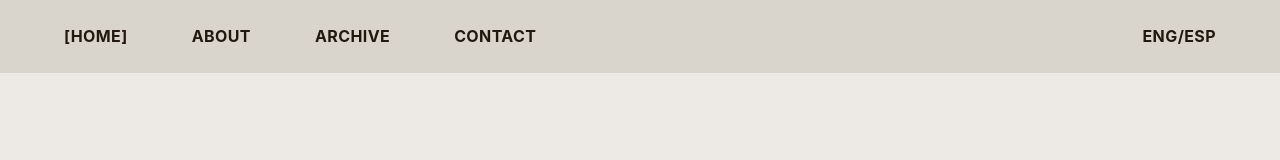
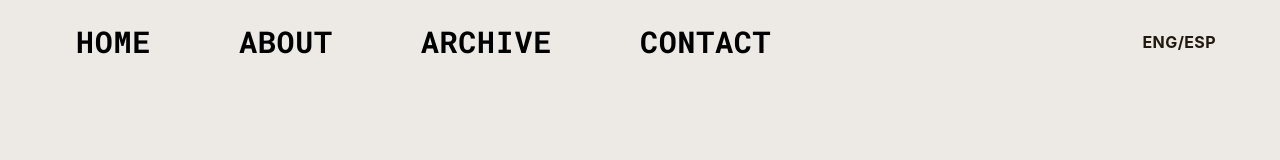
Before and after one commit to thek3yboard/tomayo-portfolio, a Next.js app: page / in a window 1280 px wide. Shown: the top 160 px of the page. Built offline with nearby package versions, Linux system fonts and the light colour scheme.

Commit message:
feat: diseño hover botones + scroll smooth

```diff
--- a/components/navigation.tsx
+++ b/components/navigation.tsx
@@ -30,24 +30,28 @@ export function Navigation() {
   const scrollToSection = (sectionId: string) => {
     const element = document.getElementById(sectionId)
     if (element) {
-      element.scrollIntoView({ behavior: "smooth" })
+      const yOffset = -80
+      const y = element.getBoundingClientRect().top + window.scrollY + yOffset
+
+      window.scrollTo({ top: y, behavior: "smooth" })
     }
   }
 
   const NavLink = ({ id, label }: { id: string; label: string }) => {
-    const isActive = activeSection === id
     return (
       <button
         onClick={() => scrollToSection(id)}
-        className="text-base font-bold tracking-wide hover:opacity-70 transition-opacity uppercase"
+        className="relative px-3 text-black transition tracking-wide uppercase font-mono text-3xl font-bold"
       >
-        {isActive ? `[${label}]` : label}
+        <span className="before:absolute before:left-[-5] before:opacity-0 before:content-['['] after:absolute after:right-[-5] after:opacity-0 after:content-[']'] hover:before:opacity-100 hover:after:opacity-100 hover:before:translate-x-0 hover:after:translate-x-0 before:-translate-x-1 after:translate-x-1 transition-all duration-200">
+          {label}
+        </span>
       </button>
     )
   }
 
   return (
-    <nav className="fixed top-0 left-0 right-0 z-50 bg-[#d9d4cc] border-b border-transparent">
+    <nav className="fixed top-0 left-0 right-0 z-50 bg-[#ede9e5] border-b border-transparent">
       <div className="max-w-[1400px] mx-auto px-8 md:px-16 py-6">
         <div className="flex items-center justify-between">
           <div className="flex items-center gap-8 md:gap-16">
```
